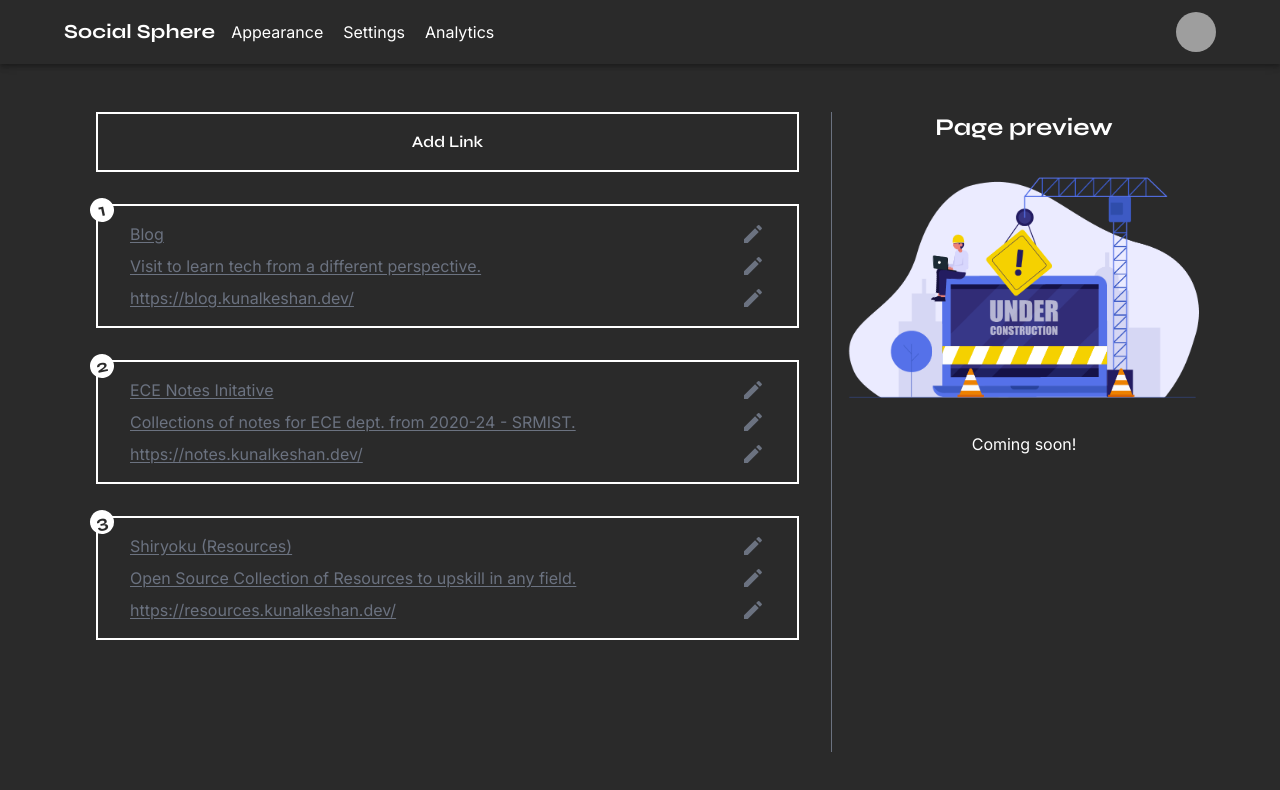
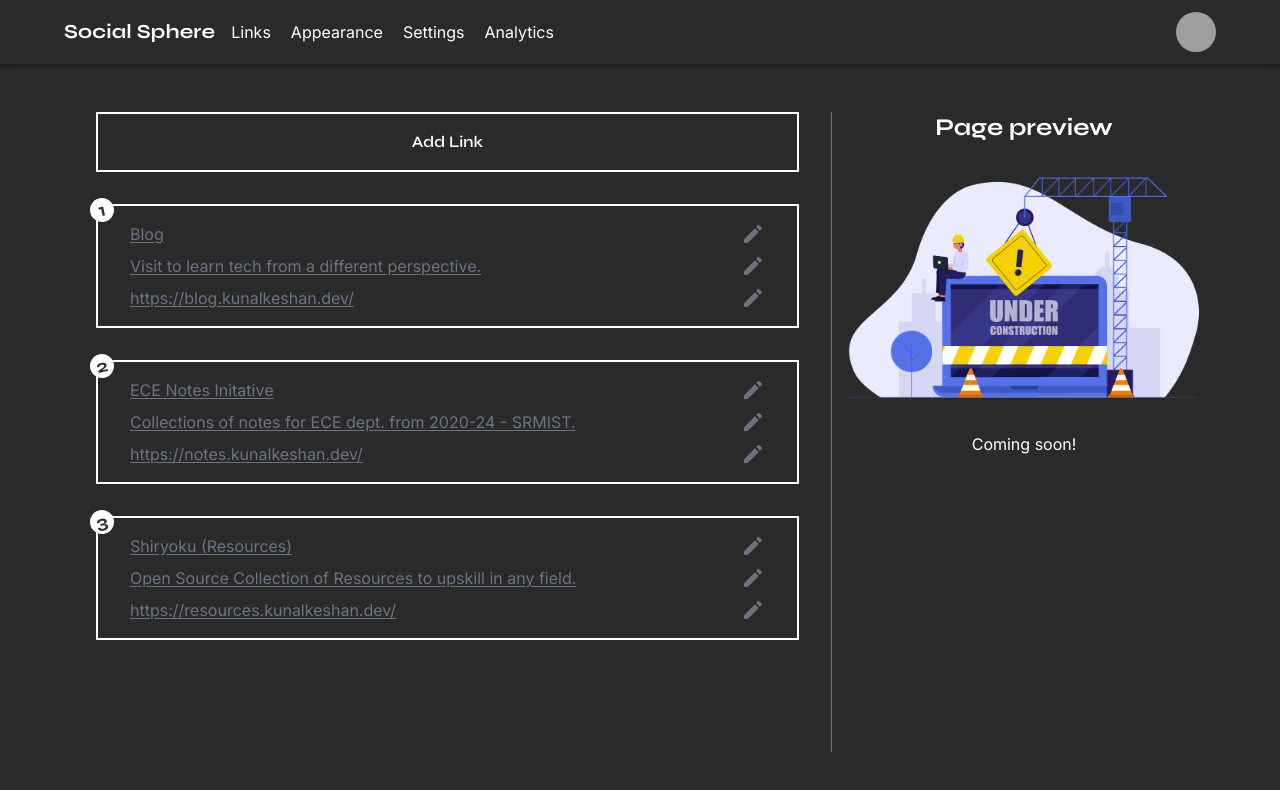
Before and after one commit to kunalkeshan/Social-Sphere, a React (Vite) app in the folder client/: page /admin in a window 1280 px wide. Shown: the top 790 px of the page. Built offline with nearby package versions, Linux system fonts and the light colour scheme; grey boxes are pictures that could not be loaded.

Commit message:
chore: added link back to links page in admin nav

```diff
--- a/client/src/pages/admin/Admin.tsx
+++ b/client/src/pages/admin/Admin.tsx
@@ -15,6 +15,10 @@ import MenuIcon from '@mui/icons-material/Menu';
 import { Link, Outlet } from 'react-router-dom';
 
 const pages = [
+	{
+		page: 'Links',
+		url: '/admin',
+	},
 	{
 		page: 'Appearance',
 		url: 'appearance',
```
